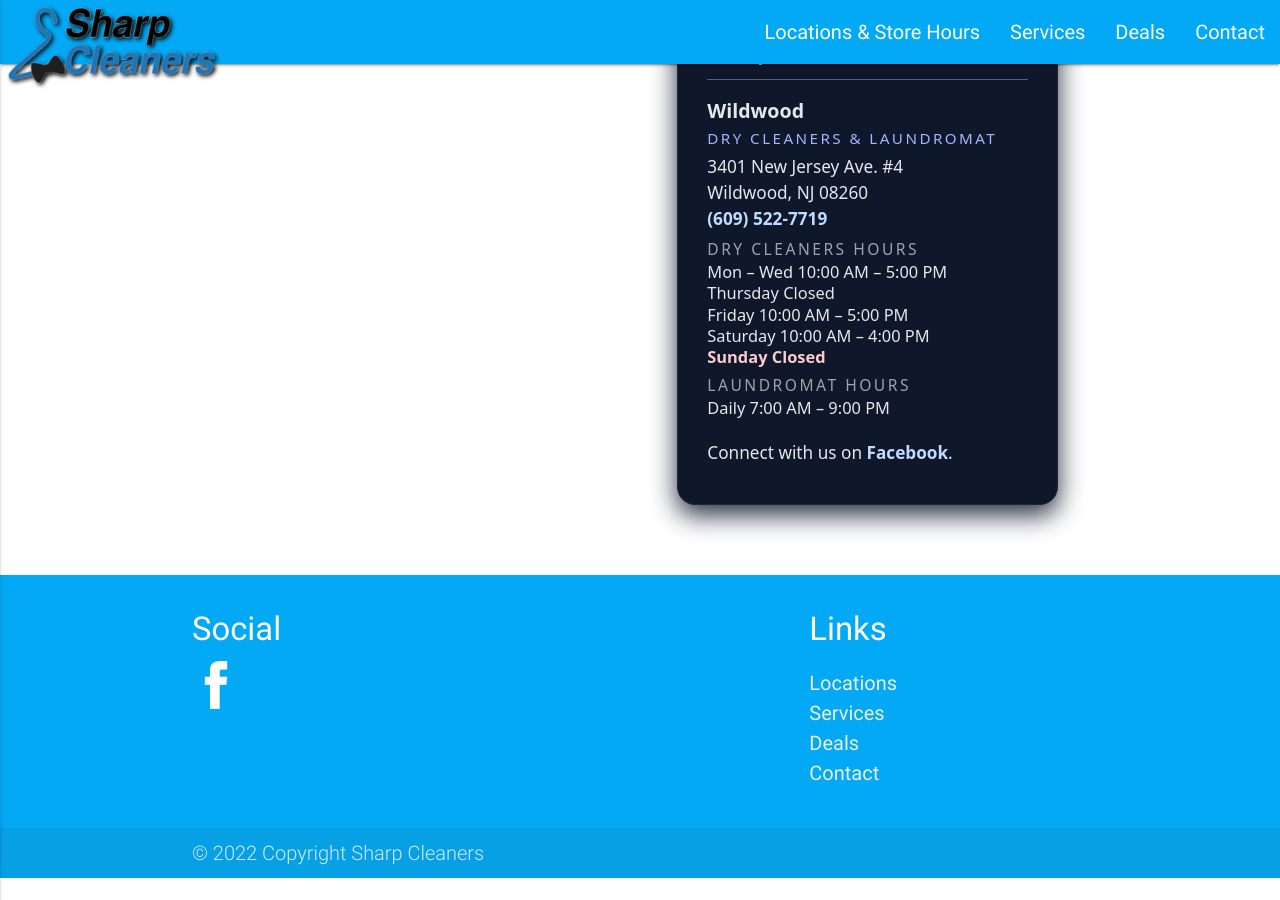
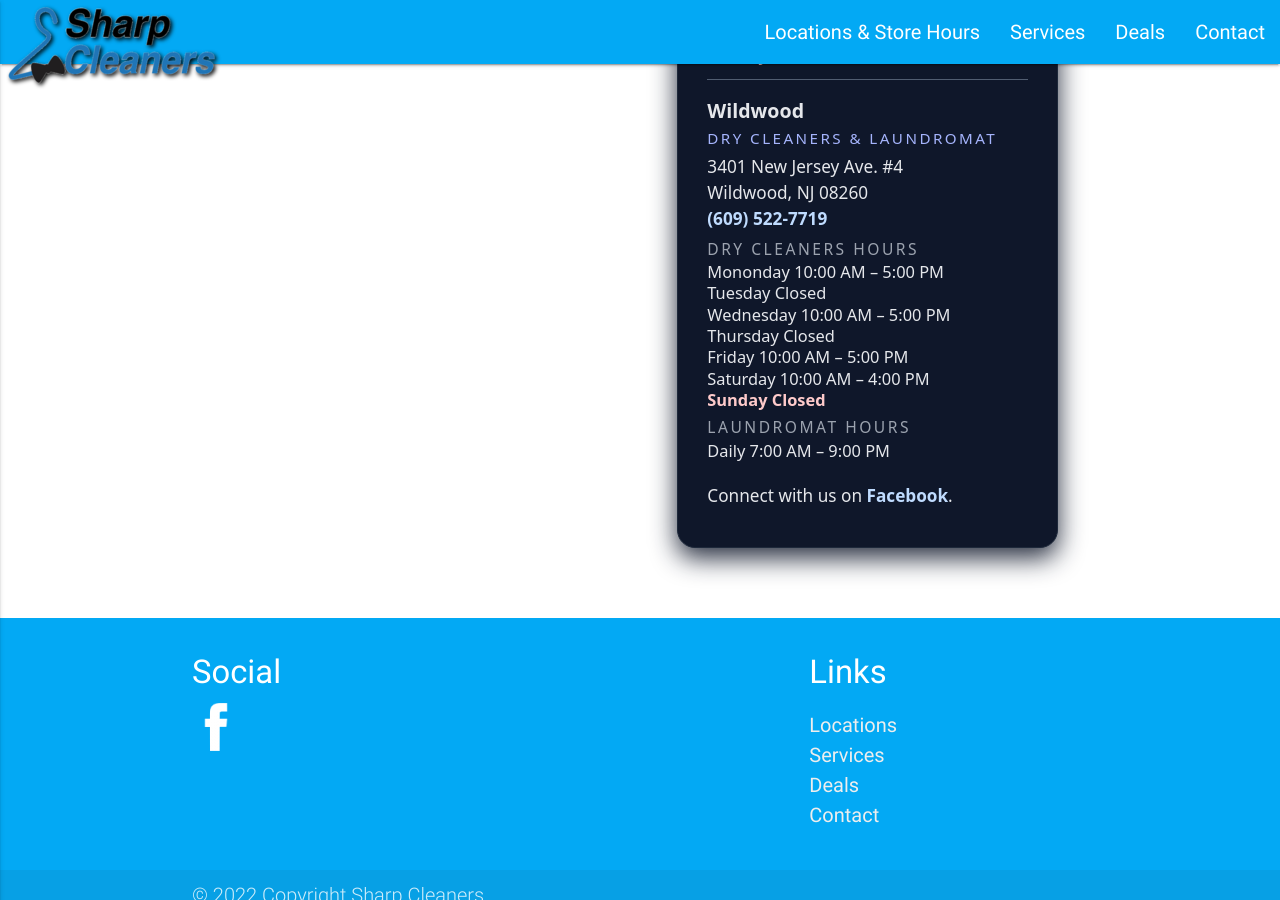
Before and after one commit to sharpcleanersnj/sharpcleanersnj.github.io, a Jekyll site: the page built from _pages/contact.md, in a window 1280 px wide and 900 px high, scrolled down 1621 px. Built offline with Jekyll 4.4.1, drawn with Linux system fonts in a browser that asks for light colours; nearby versions of some CDN libraries; before the commit the page ends 2499 px from its top, so only the background shows below that.

Commit message:
Update contact.md

```diff
--- a/_pages/contact.md
+++ b/_pages/contact.md
@@ -429,7 +429,9 @@
             </div>
             <div class="location-hours-title">Dry Cleaners Hours</div>
             <div class="location-hours">
-              <span>Mon – Wed 10:00 AM – 5:00 PM</span>
+              <span>Mononday 10:00 AM – 5:00 PM</span>
+              <span>Tuesday Closed</span>
+              <span>Wednesday 10:00 AM – 5:00 PM</span>
               <span>Thursday Closed</span>
               <span>Friday 10:00 AM – 5:00 PM</span>
               <span>Saturday 10:00 AM – 4:00 PM</span>
```
